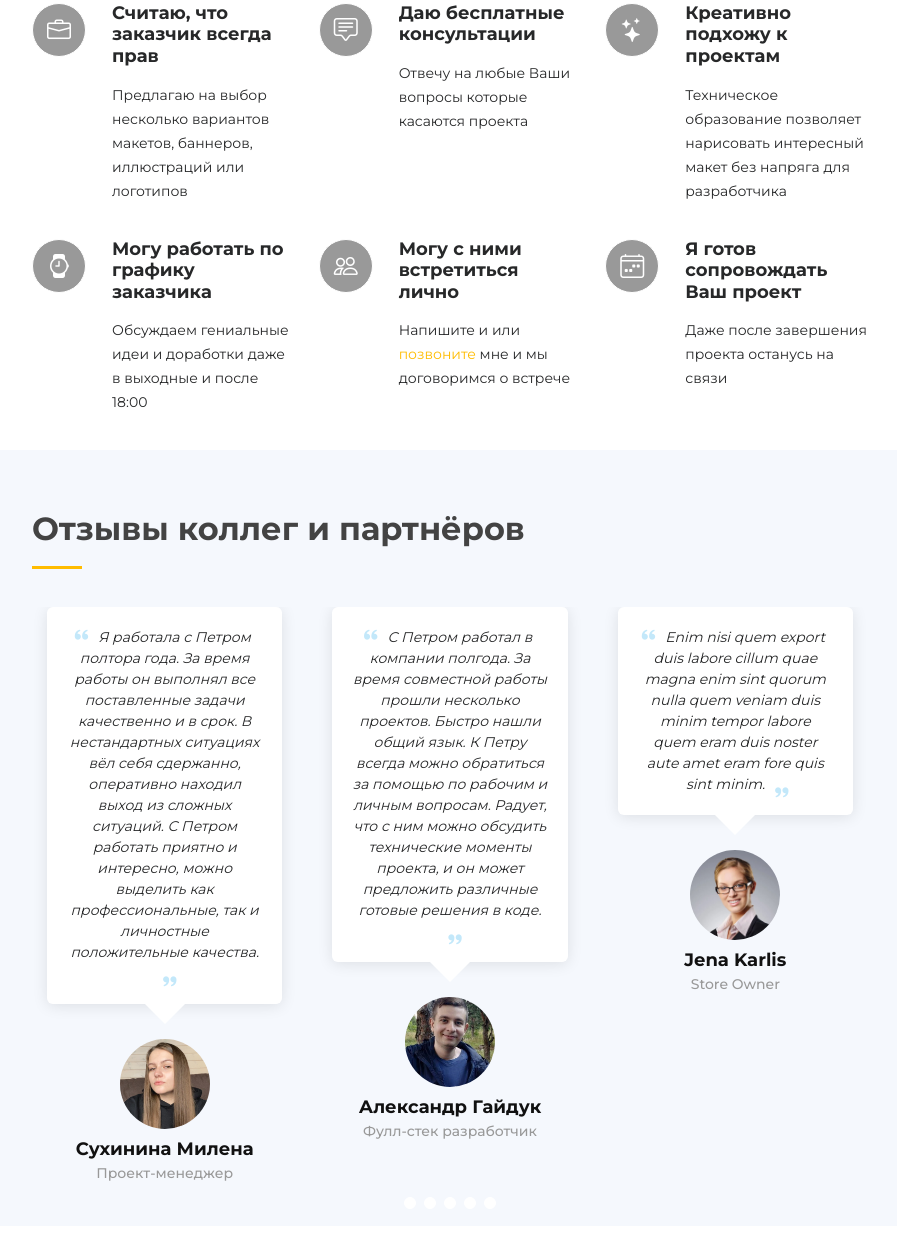
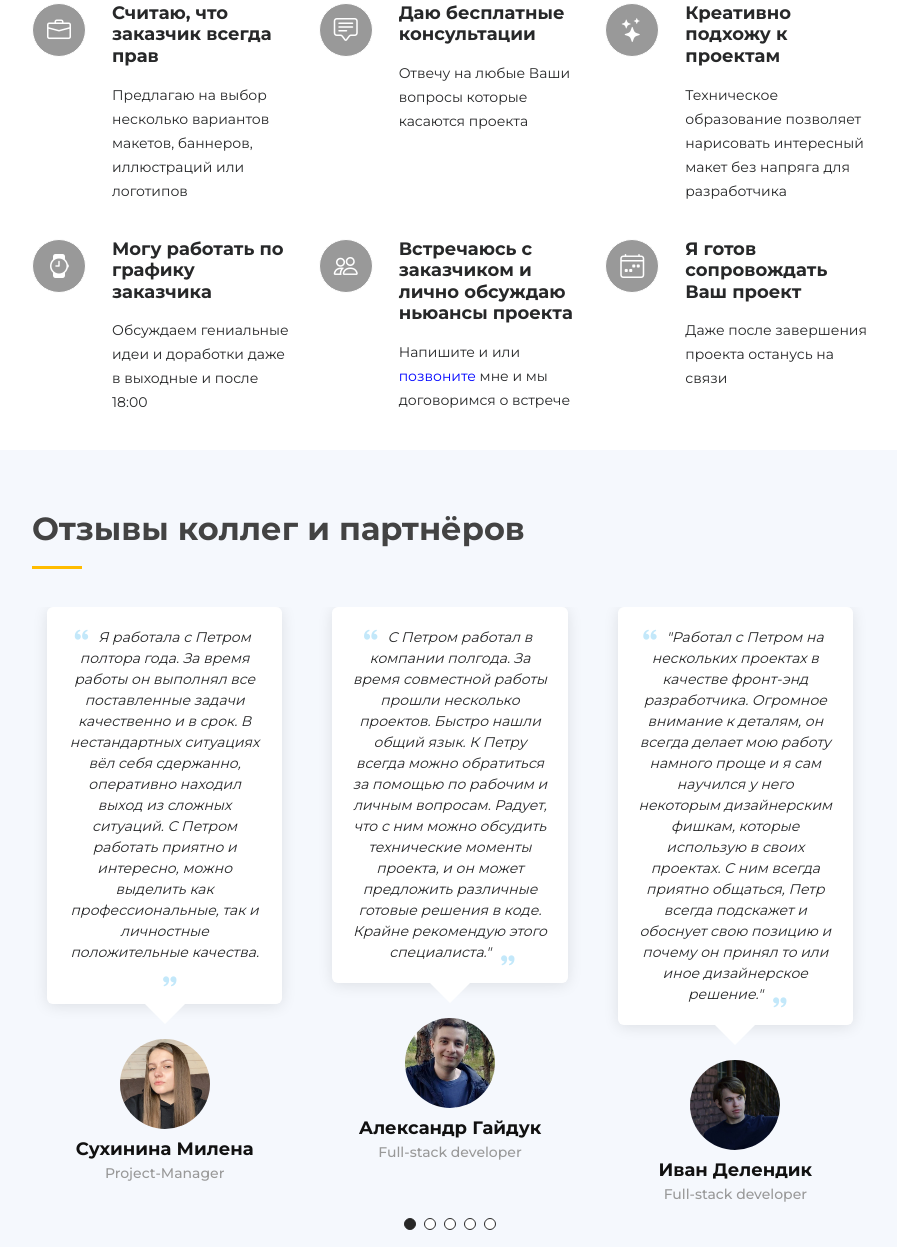
Before and after one commit to Unterfeldwebel33/peterbarkun, a PHP site: page / in a window 1280 px wide. Shown: the part 4571-5818 px from the top of the page, without its empty margins (340-1237 px from the left). Before the commit the page ends 5752 px from the top, so only its background shows below. Run offline with PHP 8.4, Linux system fonts and the light colour scheme.

Commit message:
Update info + fix small bugs

```diff
--- a/assets/css/style.css
+++ b/assets/css/style.css
@@ -36,7 +36,7 @@ a.figma{
 }
 
 a.phone{
-  color: #FFBC00;
+  color: #0004ff;
   text-decoration: none;
 }
 
@@ -49,13 +49,13 @@ a.cont_phone{
 
 @media (max-width: 1024px) {
   a.figma {
-    color: #FFBC00;
+    color:#0004ff;
     text-decoration: none;
   }
 }
 
 a:hover {
-  color: #FFBC00;
+  color: #0004ff;
   text-decoration: none;
 }
 
@@ -944,10 +944,10 @@ section {
   height: 12px;
   background-color: #fff;
   opacity: 1;
-  border: 1px solid #fff;
+  border: 1px solid #272727;
 }
 .testimonials .swiper-pagination .swiper-pagination-bullet-active {
-  background-color: #fff;
+  background-color: #272727;
 }
 
 /*--------------------------------------------------------------
@@ -1202,6 +1202,7 @@ section {
     position: static;
     width: auto;
     padding-right: 20px 15px;
+    background-color: #272829;
   }
 }
 
--- a/index.html
+++ b/index.html
@@ -496,7 +496,7 @@
           </div>
           <div class="col-lg-4 col-md-6 icon-box" data-aos="fade-up" data-aos-delay="400">
             <div class="icon"><i class="bi bi-people"></i></div>
-            <h4 class="title">Могу с ними встретиться лично</h4>
+            <h4 class="title">Встречаюсь с заказчиком и лично обсуждаю ньюансы проекта</h4>
             <p class="description">Напишите и или <a class="phone" href="tel:+375292420759">позвоните</a> мне и мы договоримся о встрече</p>
           </div>
           <div class="col-lg-4 col-md-6 icon-box" data-aos="fade-up" data-aos-delay="500">
@@ -531,7 +531,7 @@
                 </p>
                 <img src="assets/img/testimonials/testimonials-2.jpg" class="testimonial-img" alt="">
                 <h3>Сухинина Милена</h3>
-                <h4>Проект-менеджер</h4>
+                <h4>Project-Manager</h4>
               </div>
             </div><!-- End testimonial item -->
 
@@ -542,12 +542,12 @@
                   С Петром работал в компании полгода. За время совместной работы прошли несколько проектов.
                   Быстро нашли общий язык. К Петру всегда можно обратиться за помощью по рабочим и личным вопросам.
                   Радует, что с ним можно обсудить технические моменты проекта,
-                  и он может предложить различные готовые решения в коде.
+                  и он может предложить различные готовые решения в коде. Крайне рекомендую этого специалиста."
                   <i class="bx bxs-quote-alt-right quote-icon-right"></i>
                 </p>
                 <img src="assets/img/testimonials/testimonials-1.jpg" class="testimonial-img" alt="">
                 <h3>Александр Гайдук</h3>
-                <h4>Фулл-стек разработчик</h4>
+                <h4>Full-stack developer</h4>
               </div>
             </div><!-- End testimonial item -->
 
@@ -555,12 +555,14 @@
               <div class="testimonial-item" data-aos="fade-up" data-aos-delay="200">
                 <p>
                   <i class="bx bxs-quote-alt-left quote-icon-left"></i>
-                  Enim nisi quem export duis labore cillum quae magna enim sint quorum nulla quem veniam duis minim tempor labore quem eram duis noster aute amet eram fore quis sint minim.
+                  "Работал с Петром на нескольких проектах в качестве фронт-энд разработчика.
+                  Огромное внимание к деталям, он всегда делает мою работу намного проще и я сам научился у него некоторым дизайнерским фишкам, которые использую в своих проектах.
+                  С ним всегда приятно общаться, Петр всегда подскажет и обоснует свою позицию и почему он принял то или иное дизайнерское решение."
                   <i class="bx bxs-quote-alt-right quote-icon-right"></i>
                 </p>
                 <img src="assets/img/testimonials/testimonials-3.jpg" class="testimonial-img" alt="">
-                <h3>Jena Karlis</h3>
-                <h4>Store Owner</h4>
+                <h3>Иван Делендик</h3>
+                <h4>Full-stack developer</h4>
               </div>
             </div><!-- End testimonial item -->
 
```
Also changed, not shown: assets/img/testimonials/testimonials-3.jpg.
